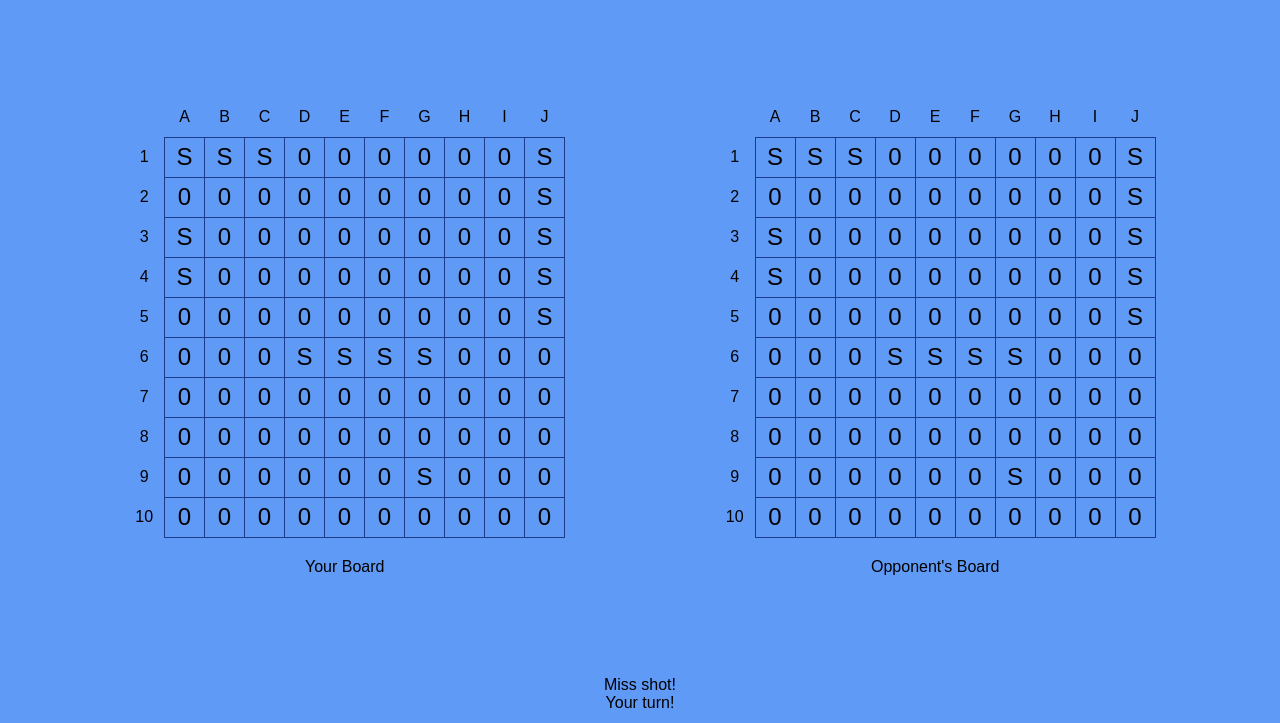
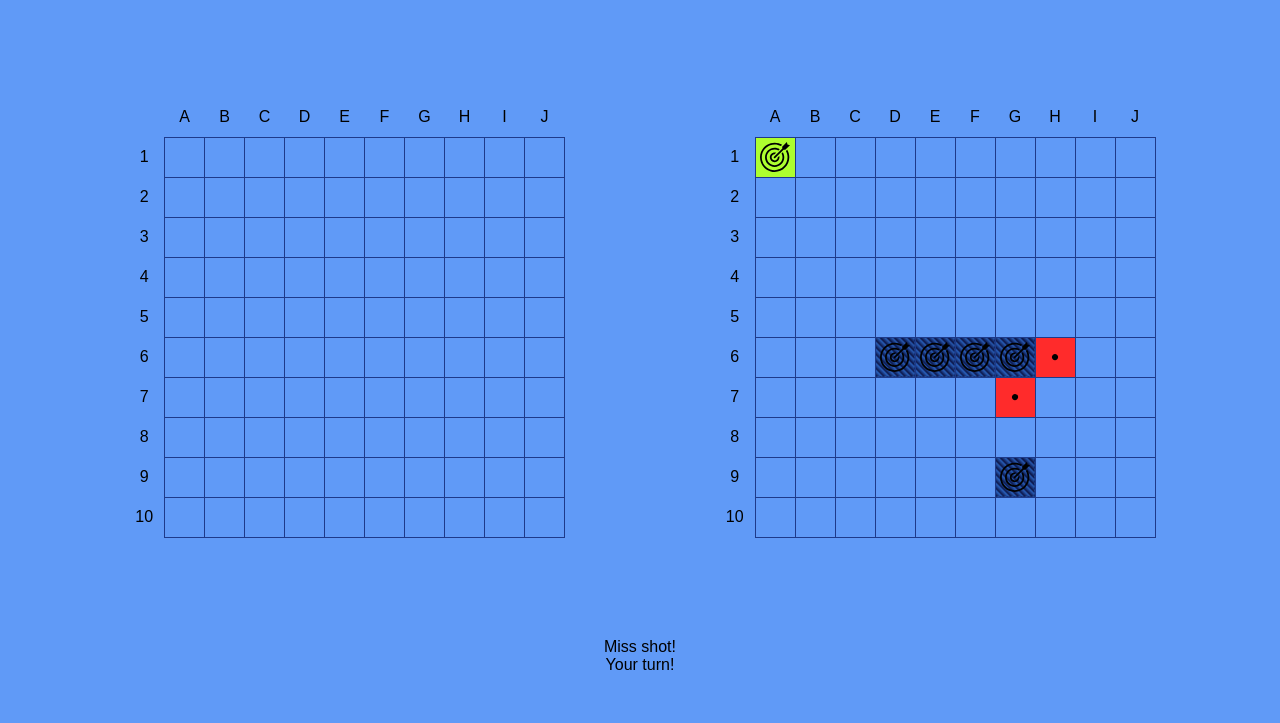
Before and after one commit to firatyedibela/battleship, a website built with webpack: page src/template.html in a window 1280 px wide. Shown: the part 77-800 px from the top of the page. Built offline with nearby package versions, Linux system fonts and the light colour scheme.

Commit message:
Refactor

```diff
--- a/src/main.js
+++ b/src/main.js
@@ -1,6 +1,6 @@
 import './styles/main.css';
 import Gameboard from './modules/gameboard';
-import Game from './modules/GameController';
+import Game from './modules/game-controller';
 
 Game.initNewGame();
 Game.playRound();
--- a/src/modules/GameController.js
+++ b/src/modules/game-controller.js
@@ -1,6 +1,6 @@
 import Player from './player';
 import Gameboard from './gameboard';
-import Screen from './ScreenController';
+import Screen from './screen-controller';
 
 class Game {
   static playerOne;
@@ -24,13 +24,25 @@ class Game {
     this.playerTwo.gameBoard.placeShip(2, 0, 2, false);
     this.playerTwo.gameBoard.placeShip(8, 6, 1, true);
 
-    Screen.updateScreen(this.playerOne.board, this.playerTwo.board, this.turn);
+    console.log(this.playerOne.gameBoard.fleet);
+    console.log(this.playerTwo.gameBoard.fleet);
+
+    this.playerTwo.gameBoard.receiveAttack(6, 6);
+    this.playerTwo.gameBoard.receiveAttack(8, 6);
+    this.playerTwo.gameBoard.receiveAttack(5, 3);
+    this.playerTwo.gameBoard.receiveAttack(5, 4);
+    this.playerTwo.gameBoard.receiveAttack(5, 5);
+    this.playerTwo.gameBoard.receiveAttack(5, 6);
+    this.playerTwo.gameBoard.receiveAttack(5, 7);
+    this.playerTwo.gameBoard.receiveAttack(0, 0);
+
+    Screen.updateScreen(this.playerOne, this.playerTwo, this.turn);
   }
 
   static playRound() {
     console.log("Welcome to the Game. Here's the boards");
-    console.table(this.playerOne.board);
-    console.table(this.playerTwo.board);
+    console.table(this.playerOne.boardForMoves);
+    console.table(this.playerTwo.boardForMoves);
   }
 }
 
--- a/src/modules/gameboard.js
+++ b/src/modules/gameboard.js
@@ -6,9 +6,17 @@ class Gameboard {
     this.fleet = [];
 
     // Create board as 2D array
-    this.board = Array(size)
+
+    // This board keeps its references to ships
+    this.boardForShips = Array(size)
       .fill()
       .map(() => Array(size).fill(0));
+
+    // This board is just for ScreenController to look for when rendering boards,
+    // Unlike boardForShips, this board will also contain miss shots and successfull shots
+    // Its references to ships will be overwritten with 'H' symbol when a ship gets hit
+    // Whenever we add a new ship, we copy from boardForShips
+    this.boardForMoves = this.boardForShips.map((row) => [...row]);
   }
 
   placeShip(row, col, length, isHorizontal) {
@@ -17,7 +25,7 @@ class Gameboard {
 
     if (length === 1) {
       this.checkIfCellAvailable(row, col);
-      this.board[row][col] = ship;
+      this.boardForShips[row][col] = ship;
     }
     // Length > 1
     else {
@@ -25,8 +33,33 @@ class Gameboard {
       for (let i = 0; i < length; i++) {
         const currentRow = isHorizontal ? row : row + i;
         const currentCol = isHorizontal ? col + i : col;
-        this.board[currentRow][currentCol] = ship;
+        this.boardForShips[currentRow][currentCol] = ship;
       }
+    }
+    this.boardForMoves = this.boardForShips.map((row) => [...row]);
+  }
+
+  receiveAttack(row, col) {
+    // Reach the target cell
+    const target = this.boardForMoves[row][col];
+
+    // Shot at ship
+    if (target instanceof Ship) {
+      target.hit();
+      this.boardForMoves[row][col] = 'H';
+
+      // Remove the ship if it's sunken
+      if (target.isSunken()) {
+        this.removeShipFromFleet(target);
+      }
+    }
+    // Miss shot
+    else if (target === 0) {
+      this.boardForMoves[row][col] = 'M';
+    }
+    // Invalid target
+    else {
+      throw new Error('This place was already hit before!');
     }
   }
 
@@ -35,37 +68,13 @@ class Gameboard {
     this.fleet.splice(index, 1);
   }
 
-  receiveAttack(row, col) {
-    // Reach the target cell
-    const target = this.board[row][col];
-
-    // Shot at ship
-    if (target instanceof Ship) {
-      target.hit();
-      this.board[row][col] = 'H';
-
-      // If the ship has sunk, call removeShipFromFleet
-      if (target.isSunk()) {
-        this.removeShipFromFleet(target);
-      }
-    }
-    // Miss shot
-    else if (target === 0) {
-      this.board[row][col] = 'M';
-    }
-    // Invalid target
-    else {
-      throw new Error('This place was already hit before!');
-    }
-  }
-
   checkIfCellAvailable(row, col) {
     // Overflow case
     if (row > 9 || col > 9) {
       throw new Error('Out of bounds!');
     }
     // Overlap case
-    else if (this.board[row][col] !== 0) {
+    else if (this.boardForMoves[row][col] !== 0) {
       throw new Error('Cell already occupied!');
     }
   }
--- a/src/modules/player.js
+++ b/src/modules/player.js
@@ -5,8 +5,12 @@ class Player {
     this.gameBoard = new Gameboard(10);
   }
 
-  get board() {
-    return this.gameBoard.board;
+  get boardForShips() {
+    return this.gameBoard.boardForShips;
+  }
+
+  get boardForMoves() {
+    return this.gameBoard.boardForMoves;
   }
 }
 
--- a/src/modules/ScreenController.js
+++ b/src/modules/screen-controller.js
@@ -1,12 +1,18 @@
 import Ship from './ship';
+import dartSvg from '../assets/dart.svg';
+import dotSvg from '../assets/dot.svg';
 
 class Screen {
   static playerOneBoardHTML = document.querySelector('.playerOneBoard');
   static playerTwoBoardHTML = document.querySelector('.playerTwoBoard');
 
-  static updateScreen(boardOne, boardTwo, turn) {
-    this.renderBoard(boardOne, this.playerOneBoardHTML);
-    this.renderBoard(boardTwo, this.playerTwoBoardHTML);
+  static updateScreen(playerOne, playerTwo, turn) {
+    // Clear first to avoid duplication
+    this.playerOneBoardHTML.innerHTML = '';
+    this.playerTwoBoardHTML.innerHTML = '';
+
+    this.renderBoard(playerOne, this.playerOneBoardHTML);
+    this.renderBoard(playerTwo, this.playerTwoBoardHTML, true);
     this.renderTurn(turn);
   }
 
@@ -17,7 +23,10 @@ class Screen {
     p.textContent = turn === 1 ? 'Your turn!' : "Computer's turn!";
   }
 
-  static renderBoard(referenceBoard, targetContainer) {
+  static renderBoard(player, targetContainer, isComputer = false) {
+    const movesBoard = player.boardForMoves;
+    const referenceBoard = player.boardForShips;
+
     for (let i = 0; i < 11; i++) {
       const tRow = document.createElement('tr');
 
@@ -41,15 +50,30 @@ class Screen {
         }
         // The rest will contain board information (ship, miss shot etc.)
         else {
+          const boardCell = movesBoard[i - 1][j - 1];
+
           const tCell = document.createElement('td');
-          tCell.classList.add = 'shipCell';
+          if (isComputer) {
+            tCell.classList.add('opponent');
+          }
+          tCell.classList.add('ship-cell');
+          tCell.classList.add('empty');
           tCell.dataset['posX'] = j - 1;
           tCell.dataset['posY'] = i - 1;
 
-          if (referenceBoard[i - 1][j - 1] instanceof Ship) {
-            tCell.textContent = 'S';
-          } else {
-            tCell.textContent = referenceBoard[i - 1][j - 1];
+          if (boardCell === 'M') {
+            tCell.innerHTML = `<img class="cell-symbol" src="${dotSvg}"></img>`;
+            tCell.classList.add('missed-shot');
+            tCell.classList.remove('empty');
+          } else if (boardCell === 'H') {
+            tCell.innerHTML = `<img class="cell-symbol" src="${dartSvg}"></img>`;
+            tCell.classList.add('hit');
+            tCell.classList.remove('empty');
+
+            // Checking if the cell is part of a sunken ship
+            if (referenceBoard[i - 1][j - 1].isSunken()) {
+              tCell.classList.add('sunken');
+            }
           }
 
           tRow.appendChild(tCell);
--- a/src/modules/ship.js
+++ b/src/modules/ship.js
@@ -8,7 +8,7 @@ class Ship {
     this.timesHit += 1;
   }
 
-  isSunk() {
+  isSunken() {
     return this.timesHit === this.length;
   }
 }
--- a/src/styles/main.css
+++ b/src/styles/main.css
@@ -34,8 +34,13 @@ th {
   transition: background-color 150ms;
 }
 
-td:hover {
+td.opponent.empty:hover {
   background-color: rgb(29 78 216);
+  cursor: pointer;
+}
+
+td.opponent.empty:active {
+  background-color: rgb(54, 99, 223);
   cursor: pointer;
 }
 
@@ -64,3 +69,32 @@ footer {
   flex-direction: column;
   align-items: center;
 }
+
+.ship-cell {
+  position: relative;
+}
+
+.ship-cell > img {
+  height: 30px;
+  width: 30px;
+  position: absolute;
+  top: 50%;
+  left: 50%;
+  transform: translate(-50%, -50%);
+}
+
+.missed-shot {
+  background-color: rgb(255, 43, 43);
+}
+
+.hit {
+  background-color: greenyellow;
+}
+
+.sunken {
+  background: repeating-linear-gradient(
+    45deg,
+    rgb(6, 6, 48),
+    rgba(32, 94, 192, 0.808) 5px
+  );
+}
```
Also changed, not shown: src/__tests__/gameboard.test.js (+12 -10 lines), src/__tests__/player.test.js (+1 -1 lines), src/__tests__/ship.test.js (+3 -3 lines), src/assets/cross.svg (added), src/assets/dart.svg (added), src/assets/dot.svg (added).
